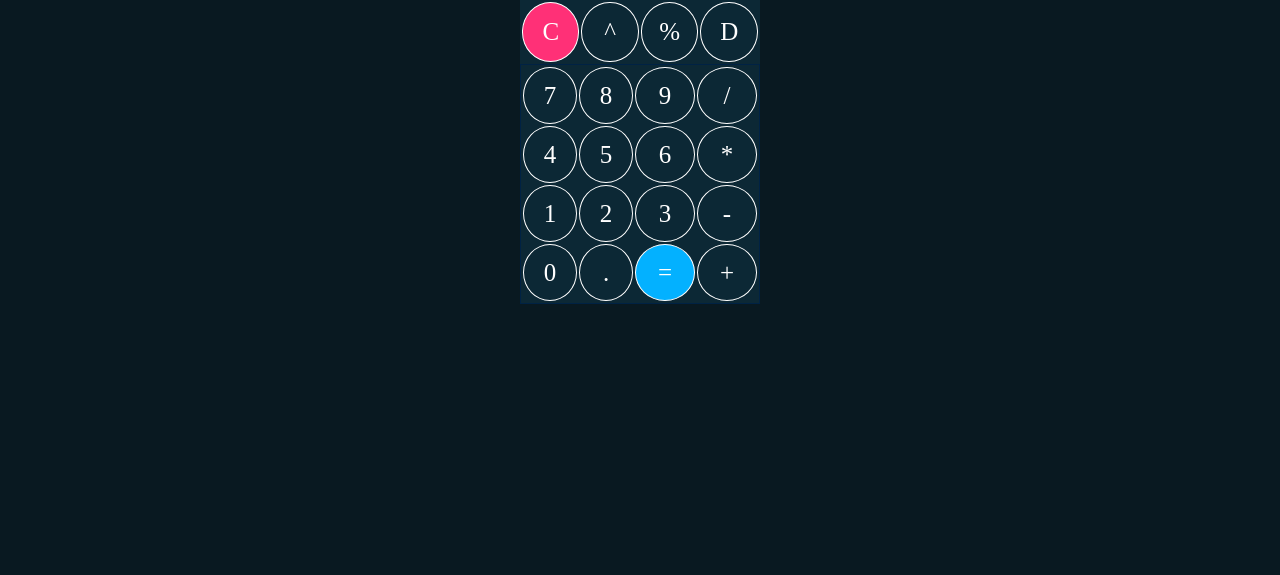
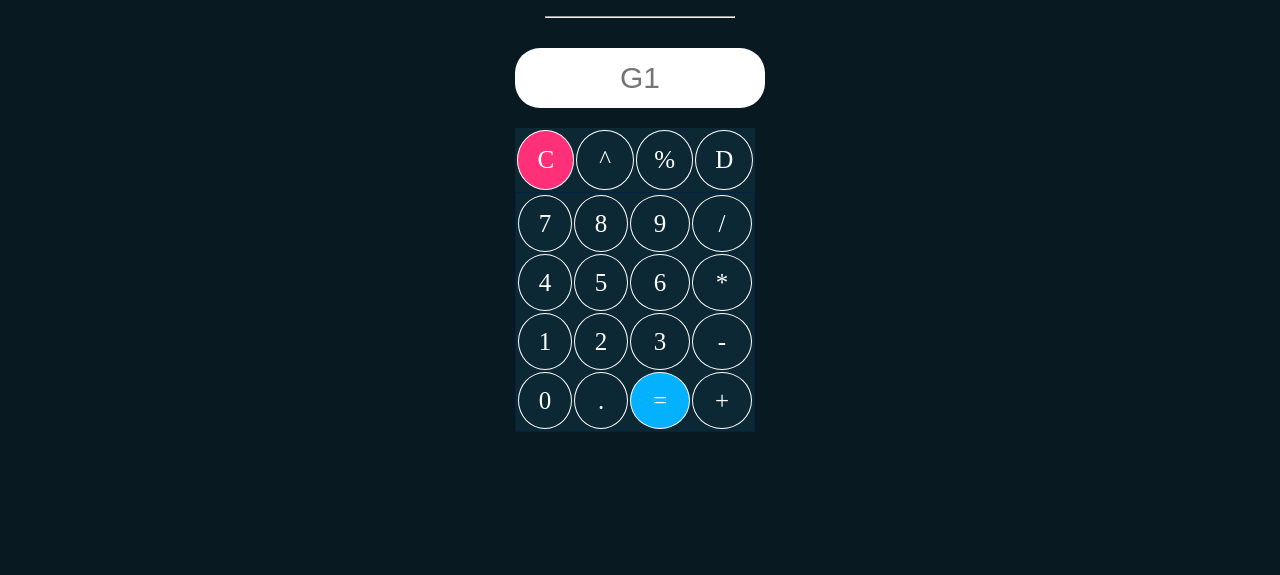
Before and after one commit to G1Joshi/Calc, a plain HTML site: page index.html in a window 1280 px wide. Shown: the part 225-800 px from the top of the page. Drawn offline with Linux system fonts and the light colour scheme.

Commit message:
update calculator

```diff
--- a/index.html
+++ b/index.html
@@ -1,5 +1,6 @@
 <!DOCTYPE html>
 <html lang="en">
+
 <head>
   <meta charset="UTF-8">
   <meta name="viewport" content="width=device-width, initial-scale=1.0">
@@ -7,9 +8,10 @@
   <script src="src/main.js"></script>
   <title>Calculator</title>
 </head>
+
 <body>
-  <center>
-    <h1>Calculator</h1><hr />
+  <h1>Calculator</h1>
+  <hr>
   <form name="fm">
     <input class="inp" name="in" type="text" placeholder="G1">
   </form>
@@ -47,6 +49,6 @@
       <td class="p" onclick="insert('+')">+</td>
     </tr>
   </table>
-  </center>
 </body>
+
 </html>
--- a/src/main.js
+++ b/src/main.js
@@ -1,15 +1,18 @@
 function insert(val) {
   document.fm.in.value += val;
 }
+
 function equal() {
   exp = document.fm.in.value;
   if (exp)
     document.fm.in.value = eval(exp);
 }
+
 function clr() {
   document.fm.in.value = '';
 }
+
 function back() {
   var exp = document.fm.in.value;
-  document.fm.in.value = exp.substring(0, exp.length-1);
+  document.fm.in.value = exp.substring(0, exp.length - 1);
 }
--- a/src/style.css
+++ b/src/style.css
@@ -3,9 +3,17 @@
   margin: 0;
 }
 
+html {
+  height: 100%;
+  display: table;
+  margin: auto;
+}
+
 body {
   margin: 15px;
   background: #091921;
+  display: table-cell;
+  vertical-align: middle;
   user-select: none;
 }
 
```
Lines whose indentation alone changed are shown as unchanged.
